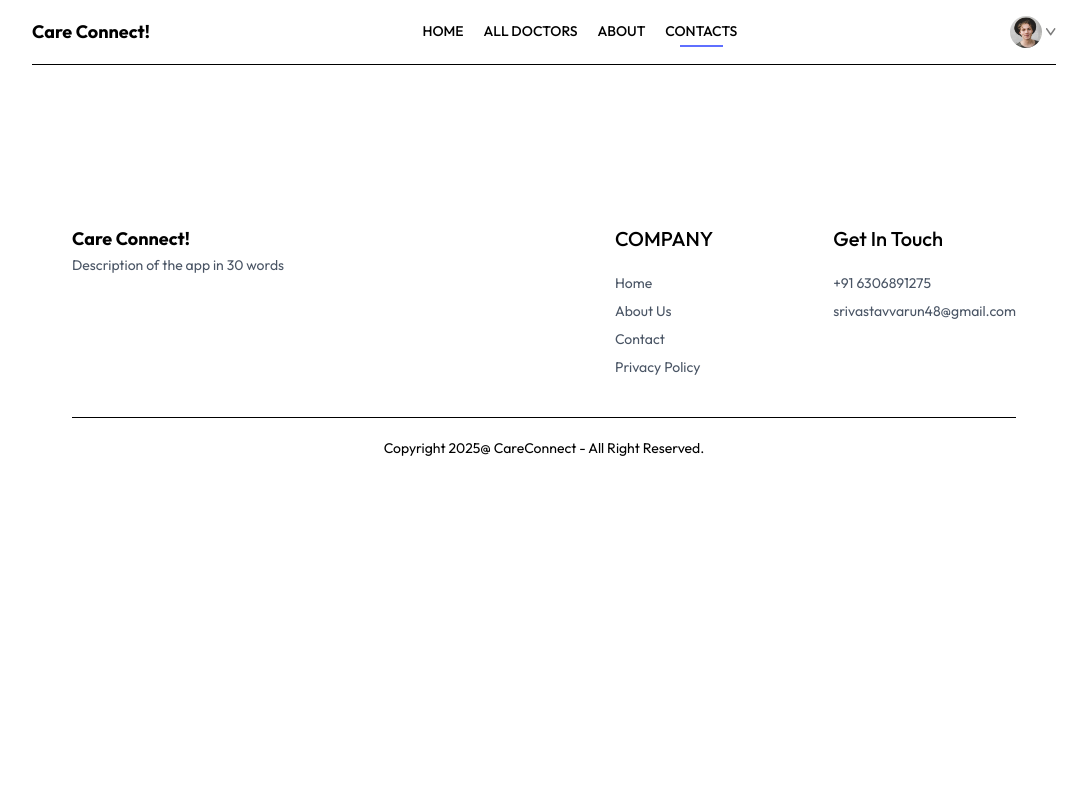
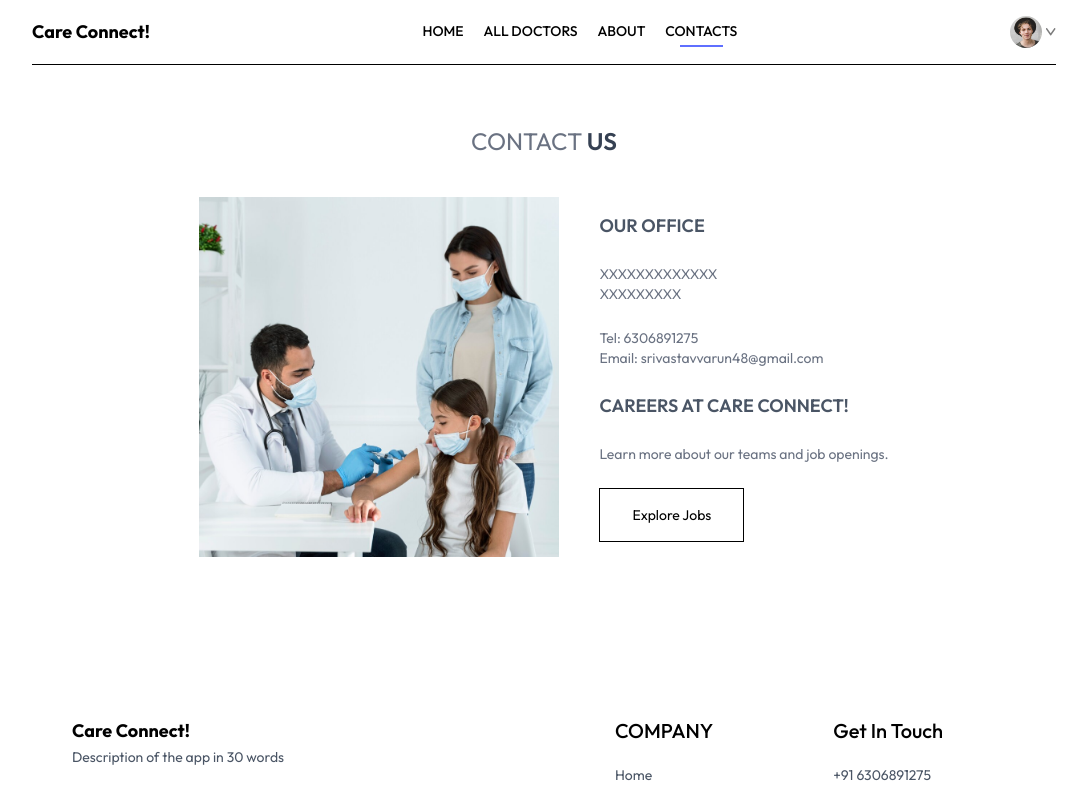
Before and after one commit to Varun-3131/Care-Connect, a React (Vite) app in the folder frontend/: page /contact in a window 1280 px wide. Shown: the top 796 px of the page, without its empty margins (96-1182 px from the left). Built offline with nearby package versions, Linux system fonts and the light colour scheme.

Commit message:
Contact Page

```diff
--- a/frontend/src/pages/ContactPage.jsx
+++ b/frontend/src/pages/ContactPage.jsx
@@ -1,8 +1,35 @@
 import React from 'react'
+import {assets} from "../assets/assets.js";
 
 const ContactPage = () => {
     return (
+
         <div>
+
+            <div className="text-center text-2xl pt-10 text-gray-500">
+                <p>CONTACT <span className="text-gray-700 font-semibold">US</span></p>
+            </div>
+
+            <div className="my-10 flex flex-col justify-center md:flex-row gap-10 mb-28 text-sm">
+
+                <img className="w-full md:max-w-[360px]" src={assets.contact_image}/>
+
+                <div className="flex flex-col justify-center items-start gap-6">
+
+                    <p className=" font-semibold text-lg text-gray-600">OUR OFFICE</p>
+                    <p className=" text-gray-500">XXXXXXXXXXXXX<br/>XXXXXXXXX</p>
+                    <p className=" text-gray-500">Tel: 6306891275 <br/> Email: srivastavvarun48@gmail.com</p>
+                    <p className=" font-semibold text-lg text-gray-600">CAREERS AT CARE CONNECT!</p>
+                    <p className=" text-gray-500">Learn more about our teams and job openings.</p>
+                    <button
+                        className="border border-black px-8 py-4 text-sm hover:bg-black hover:text-white transition-all duration-500">Explore
+                        Jobs
+                    </button>
+
+                </div>
+
+            </div>
+
         </div>
     )
 }
```
